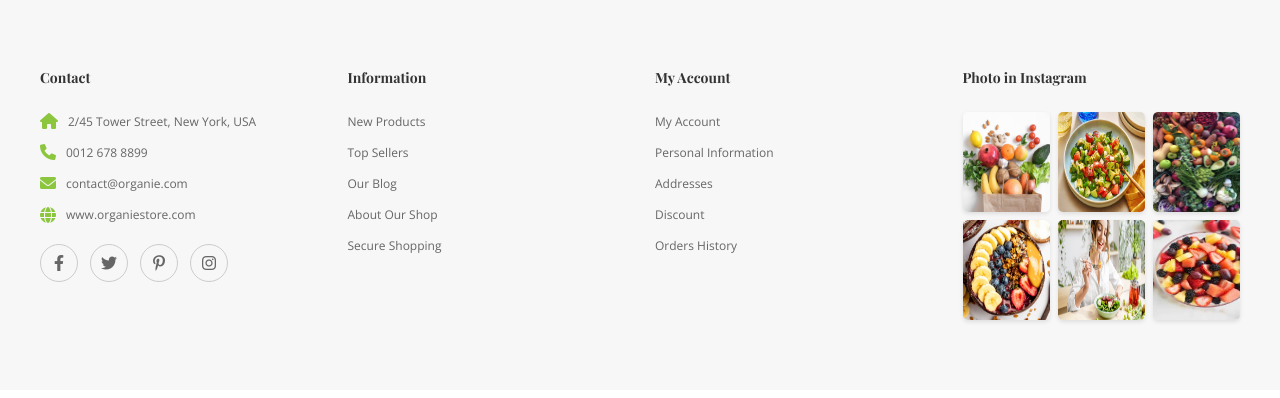
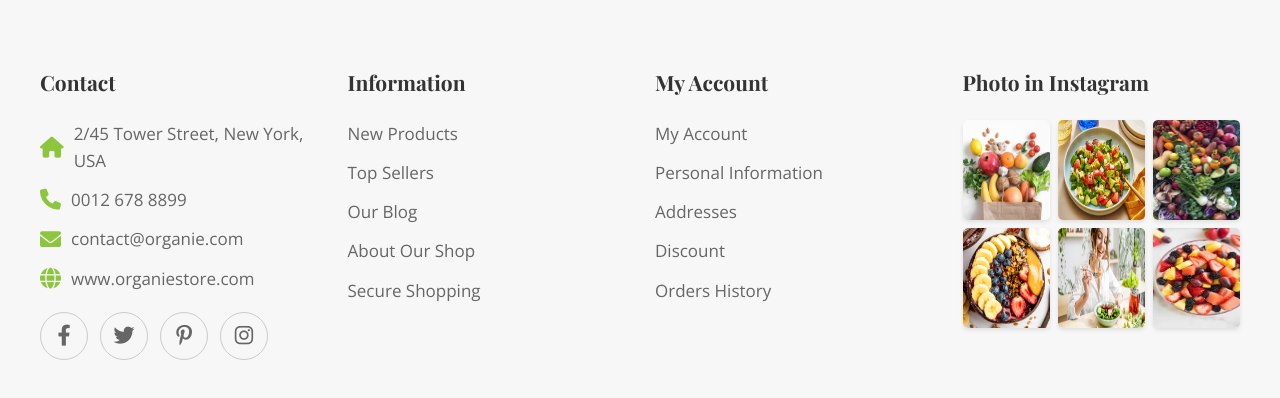
Before and after one commit to M0M0M0M0/BTN-React, a React (Vite) app: page /#/ in a window 1280 px wide. Shown: the part 4674-5072 px from the top of the page. Built offline with nearby package versions, Linux system fonts and the light colour scheme.

Commit message:
text size footer

```diff
--- a/public/css/FileFooter.css
+++ b/public/css/FileFooter.css
@@ -287,7 +287,7 @@ html {
 
 .footer-col h3 {
   font-family: "Playfair Display", serif;
-  font-size: 14px;
+  font-size: 21px;
   color: #333;
   margin-bottom: 25px;
   font-weight: 700;
@@ -300,7 +300,7 @@ html {
 .footer-col ul li {
   margin-bottom: 12px;
   color: #666;
-  font-size: 12px;
+  font-size: 17px;
   display: flex;
   align-items: center;
 }
@@ -308,7 +308,7 @@ html {
 .footer-col ul li i {
   margin-right: 10px;
   color: #8cc63f;
-  font-size: 16px;
+  font-size: 21px;
 }
 
 .footer-col ul li a {
@@ -331,12 +331,12 @@ html {
   display: flex;
   justify-content: center;
   align-items: center;
-  width: 38px;
-  height: 38px;
+  width: 48px;
+  height: 48px;
   border: 1px solid #ccc;
   border-radius: 50%;
   color: #666;
-  font-size: 16px;
+  font-size: 21px;
   transition: all 0.3s ease;
   text-decoration: none;
 }
@@ -427,7 +427,7 @@ html {
     padding: 40px 15px;
   }
   .footer-col h3 {
-    font-size: 16px;
+    font-size: 23px;
   }
 
   /* Modal responsive */
```
